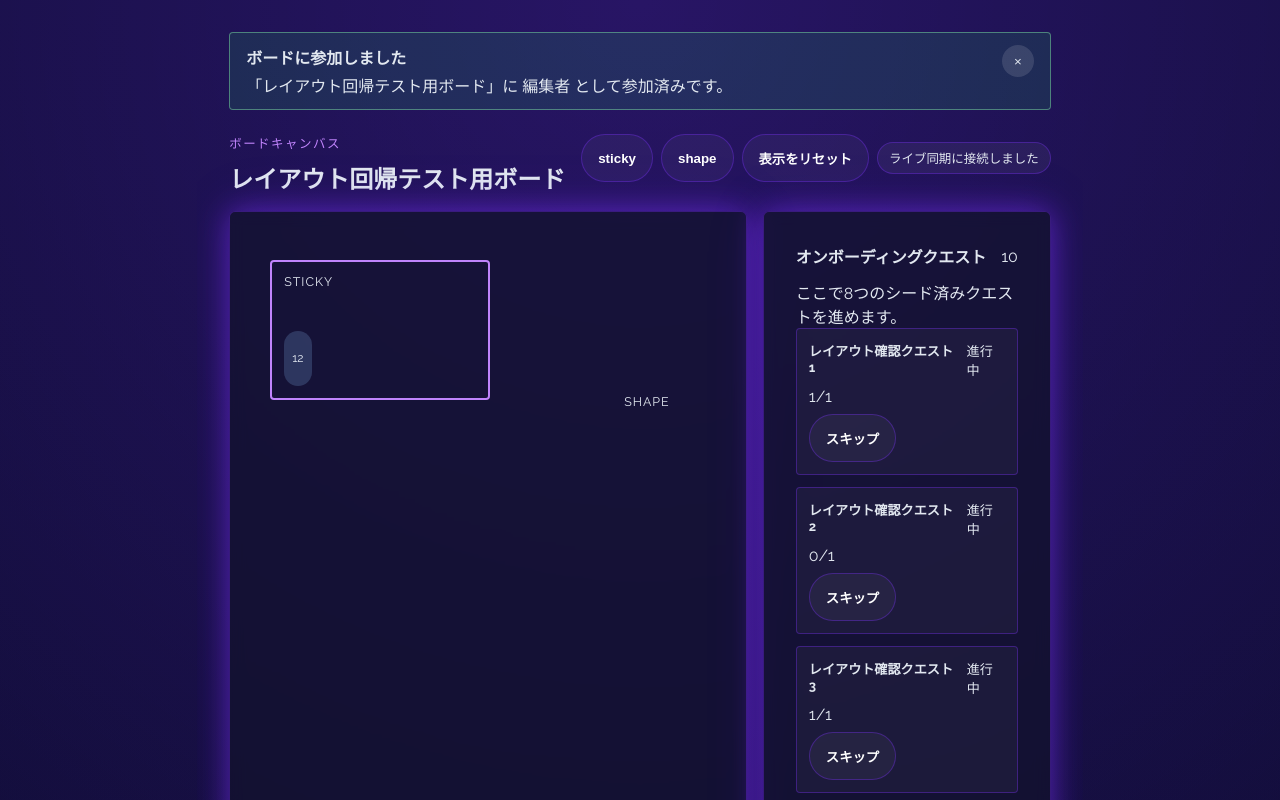
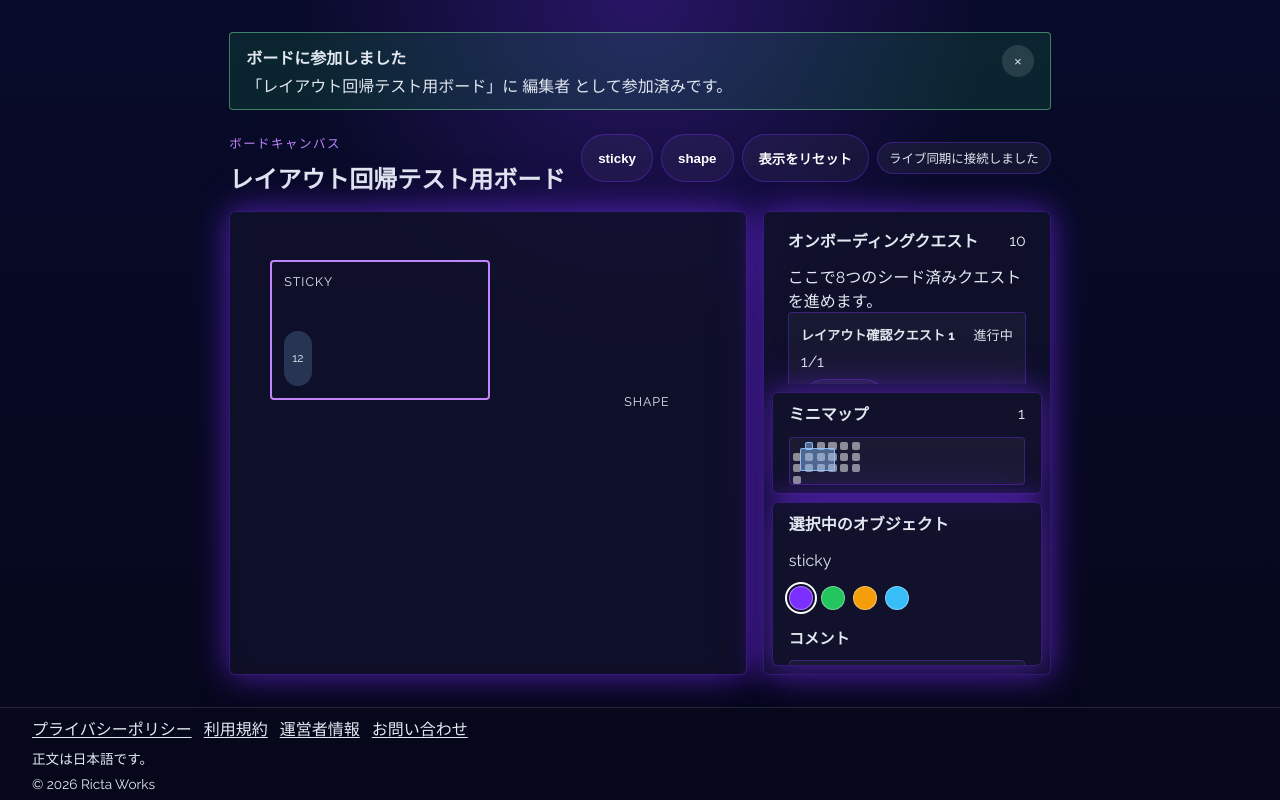
Before and after one commit to rictaworks/questboard, a Next.js app: page /board-layout-fixture in a window 1280 px wide. Shown: the top 800 px of the page. Built offline with nearby package versions, Linux system fonts and the light colour scheme.

Commit message:
Fix privacy policy, adjust mobile layout scroll, and fix layout constraints

```diff
--- a/src/app/globals.css
+++ b/src/app/globals.css
@@ -29,6 +29,16 @@ body {
 body {
   display: grid;
   grid-template-rows: minmax(0, 1fr) auto;
+}
+
+body:has(.board-canvas-shell) {
+  height: 100dvh;
+  min-height: 100dvh;
+  overflow: hidden;
+}
+
+body:has(.board-canvas-shell) .site-footer {
+  padding: var(--space-2) var(--space-8);
 }
 
 .app-shell {
@@ -749,6 +759,11 @@ a {
 }
 
 @media (max-height: 820px) {
+  .board-sidebar {
+    gap: var(--space-2);
+    padding: var(--space-2);
+  }
+
   .board-minimap {
     min-height: 5.5rem;
   }
@@ -756,6 +771,12 @@ a {
   .board-details,
   .board-quest-panel {
     min-height: 5.5rem;
+  }
+
+  .board-minimap,
+  .board-details,
+  .board-quest-panel {
+    padding: var(--space-2) var(--space-4);
   }
 
   /* 低いビューポートでは固定下限 10rem がサイドバー全体の入れ子スクロールを
@@ -807,6 +828,12 @@ a {
 }
 
 @media (max-width: 960px) {
+  body:has(.board-canvas-shell) {
+    height: auto;
+    min-height: auto;
+    overflow: visible;
+  }
+
   .home-shell:has(.board-canvas-shell) {
     height: auto;
     overflow: visible;
--- a/src/messages/ja.json
+++ b/src/messages/ja.json
@@ -158,9 +158,9 @@
     "intro": "Questboard の利用条件と個人情報の取扱いを示します。",
     "authoritativeLanguage": "本ページの正文は日本語です。",
     "privacyHeading": "プライバシーポリシー",
-    "privacyCollected": "取得する情報は、Google OAuth で連携されたメールアドレス・表示名・Google サブジェクト ID、ボードやコメントなどの作成内容、reCAPTCHA 検証に必要な通信情報、アクセスログです。",
+    "privacyCollected": "取得する情報は、X OAuth で連携されたXユーザーID・表示名、ボードやコメントなどの作成内容、reCAPTCHA 検証に必要な通信情報、アクセスログです。",
     "privacyUse": "利用目的は、本人確認、ログイン、ボードの作成・参加・同期、スパム対策、障害対応、問い合わせ対応、法令対応です。",
-    "privacySharing": "第三者提供は法令に基づく場合を除き行いません。ただし Google OAuth と reCAPTCHA の利用に伴い、Google に必要な範囲の情報が送信されます。",
+    "privacySharing": "第三者提供は法令に基づく場合を除き行いません。ただし X OAuth の利用に伴い X に、reCAPTCHA の利用に伴い Google に必要な範囲の情報が送信されます。",
     "privacyRetention": "保存期間は、サービス提供に必要な期間と法令で求められる期間です。",
     "privacyDeletion": "削除請求はお問い合わせ先へのメールで受け付けます。",
     "termsHeading": "利用規約",
```
Also changed, not shown: 1 other file (tests, documents, lock files or other folders).
